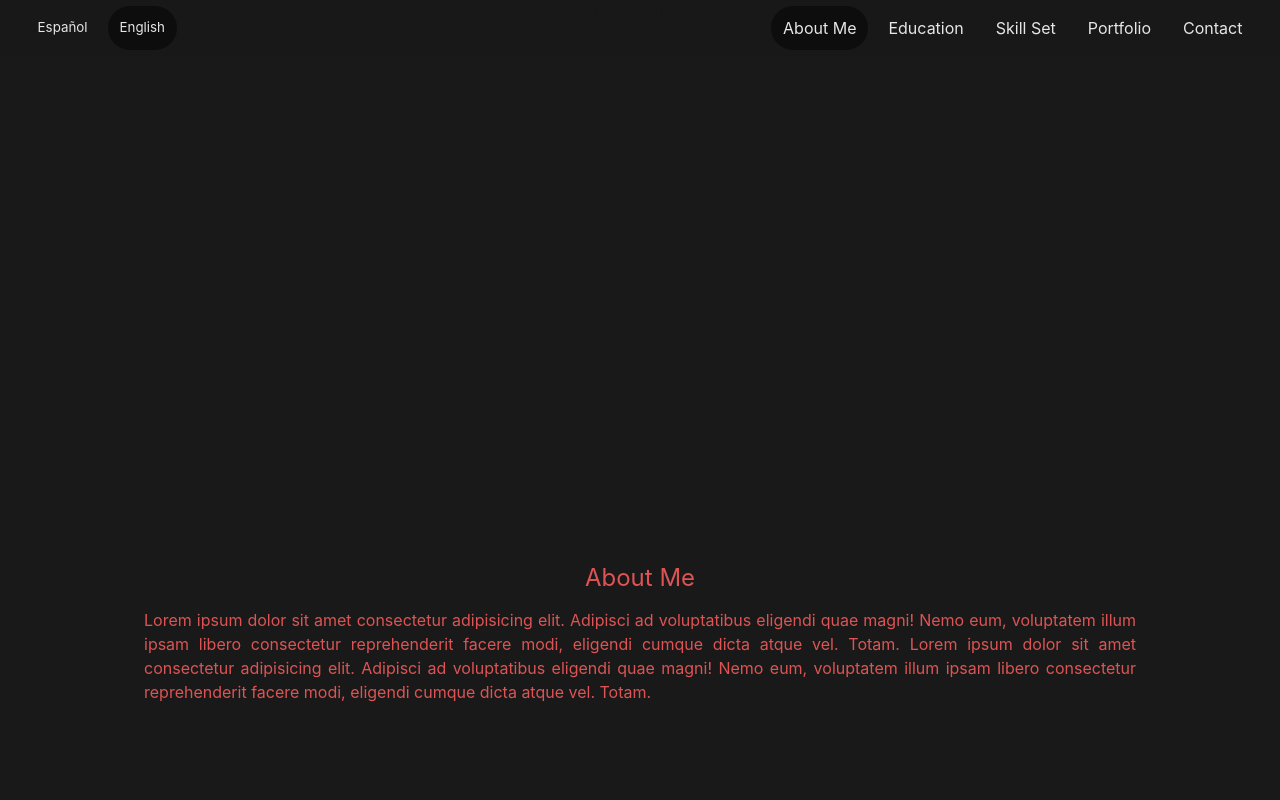
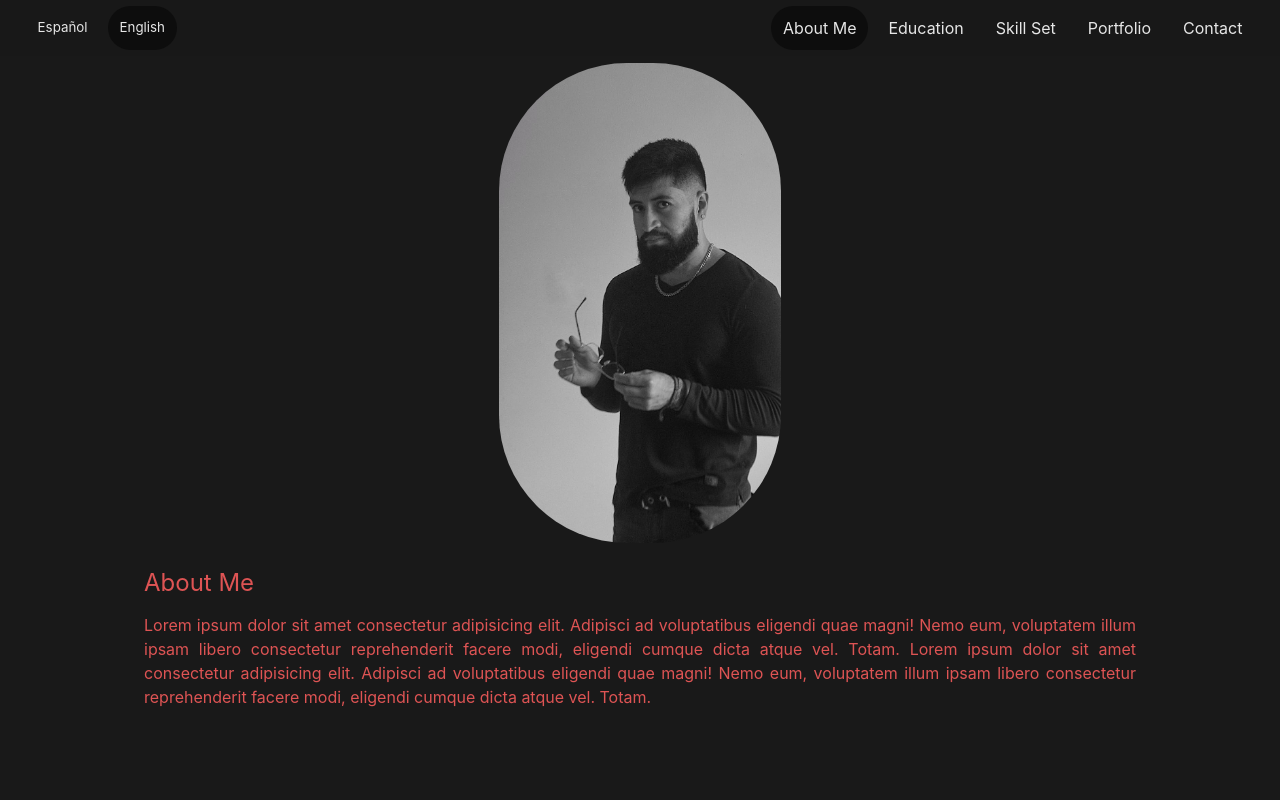
Before and after one commit to Mems2001/portfolio_def, a React (Vite) app: page / in a window 1280 px wide. Shown: the top 800 px of the page. Built offline with nearby package versions, Linux system fonts and the light colour scheme.

Commit message:
feat: photo added

```diff
--- a/src/App.jsx
+++ b/src/App.jsx
@@ -4,7 +4,6 @@ import spanish from './json/spanish.json'
 import english from './json/english.json'
 
 import NavBar from './components/NavBar'
-import Presentation from './components/Presentation'
 import AboutMe from './components/AboutMe'
 import Education from './components/Education'
 import SkillSet from './components/SkillSet'
@@ -102,8 +101,6 @@ function App() {
      </button>
 
      <main className='main_container'>
-     <Presentation language={language}/>
-
      <AboutMe language={language}/>
 
      <Education language={language}/>
--- a/src/components/AboutMe.jsx
+++ b/src/components/AboutMe.jsx
@@ -5,7 +5,14 @@ import '../styles/AboutMe.css'
 const AboutMe = ({language}) => {
   return (
     <section className='hidden' id='aboutMe'>
-      <div className='aboutMe'>
+      <div className='presentation hidden_2' id='presentation'>
+        <div></div>
+        <div className='photo_container'>
+          <div className='personal_photo'/>
+        </div>
+        <div></div>
+      </div>
+      <div className='aboutMe hidden_2' id='fewWords'>
         <h2>{language[1].title}</h2>
 
         <p>{language[1].content}</p>
--- a/src/components/NavBar.jsx
+++ b/src/components/NavBar.jsx
@@ -12,7 +12,7 @@ const NavBar = ({language , changeLangEsp , changeLangEng}) => {
         </ul>
 
         <ul className='navBar_list'>
-          <li><a className='cl1 navBar_btn link' href="#presentation">{language[1].title}</a></li>
+          <li><a className='cl1 navBar_btn link' href="#aboutMe">{language[1].title}</a></li>
           <li><a className='cl1 navBar_btn link' href="#education">{language[2].title}</a></li>
           <li><a className='cl1 navBar_btn link' href="#skillSet">{language[3].title}</a></li>
           <li><a className='cl1 navBar_btn link' href="#portfolio">{language[4].title}</a></li>
--- a/src/components/NavBarMobile.jsx
+++ b/src/components/NavBarMobile.jsx
@@ -30,7 +30,7 @@ const NavBarMobile = ({language , changeLangEsp , changeLangEng}) => {
         </ul>
 
         <ul className='navBar_list_mobile'>
-          <li><a className='cl1 navBar_btn link' href="#presentation">{language[1].title}</a></li>
+          <li><a className='cl1 navBar_btn link' href="#aboutMe">{language[1].title}</a></li>
           <li><a className='cl1 navBar_btn link' href="#education">{language[2].title}</a></li>
           <li><a className='cl1 navBar_btn link' href="#skillSet">{language[3].title}</a></li>
           <li><a className='cl1 navBar_btn link' href="#portfolio">{language[4].title}</a></li>
--- a/src/components/Presentation.jsx
+++ /dev/null
@@ -1,13 +0,0 @@
-import React from 'react'
-
-import '../styles/Presentation.css'
-
-const Presentation = ({language}) => {
-  return (
-    <section className='hidden' id='presentation'>
-      <div>{language[0].title}</div>
-    </section>
-  )
-}
-
-export default Presentation
--- a/src/index.css
+++ b/src/index.css
@@ -198,10 +198,10 @@ section {
   /* padding-left: 12.5%; */
 }
 
-section:not(#presentation , #aboutMe) {
+section:not(#aboutMe) {
   padding-top: 10vh ;
 }
 
-section:not(#presentation , #contact) {
+section:not(#aboutMe , #contact) {
   padding-bottom: 30vh;
 }
--- a/src/styles/AboutMe.css
+++ b/src/styles/AboutMe.css
@@ -1,8 +1,41 @@
+.presentation {
+  height: 70vh;
+  display: flex;
+  flex-direction: column;
+  justify-content: center;
+  align-items: center;
+
+  padding-top: 7vh;
+}
+
+.photo_container {
+  height: 60vh;
+  width: fit-content;
+  border-radius: 8rem;
+
+  overflow: hidden;
+}
+
+.personal_photo {
+  height: 100%;
+  width: 282px;
+
+  cursor: pointer;
+  background-image: url("../../public/photos/foto_1.jpeg");
+  background-size: cover;
+
+  transition: background-image 0.5s ease;
+}
+
+.personal_photo:hover {
+  background-image: url("../../public/photos/foto_2.jpeg");
+
+  transition: background-image 0.5s ease;
+}
+
 .aboutMe {
   display: flex;
   flex-direction: column;
-  align-items: center;
-  justify-content: center;
   text-align: justify;
   gap: 1.5vh;
 }
@@ -12,11 +45,16 @@
 }
 
 #aboutMe {
-  height: 20vh;
+  height: 100vh;
+}
+
+#fewWords {
+  height: 30vh;
 }
 
 @media screen and (max-width: 500px) {
-  #aboutMe {
+
+  #fewWords {
     height: 40vh;
   }
 }
--- a/src/styles/Presentation.css
+++ /dev/null
@@ -1,9 +0,0 @@
-#presentation {
-  height: 70vh;
-}
-
-@media screen and (max-width: 500px) {
-  #presentation {
-    height: 60vh;
-  }
-}
```
Also changed, not shown: public/photos/foto_1.jpeg (added), public/photos/foto_2.jpeg (added).
